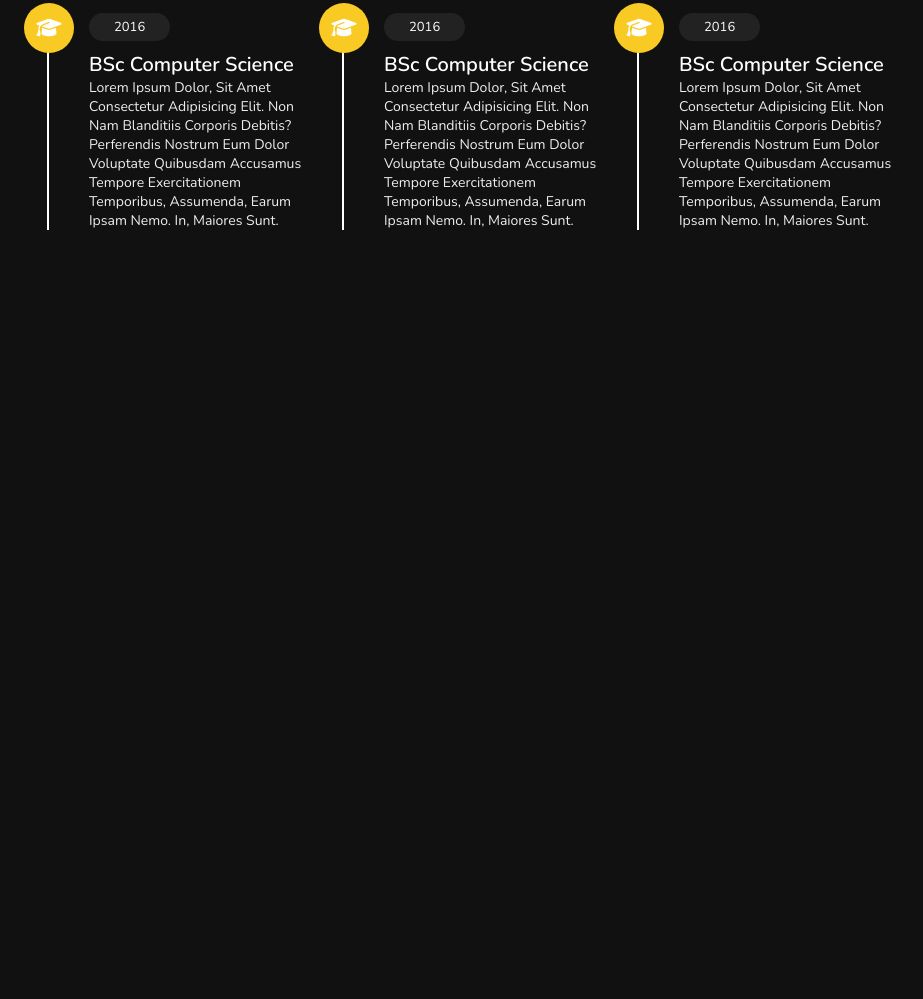
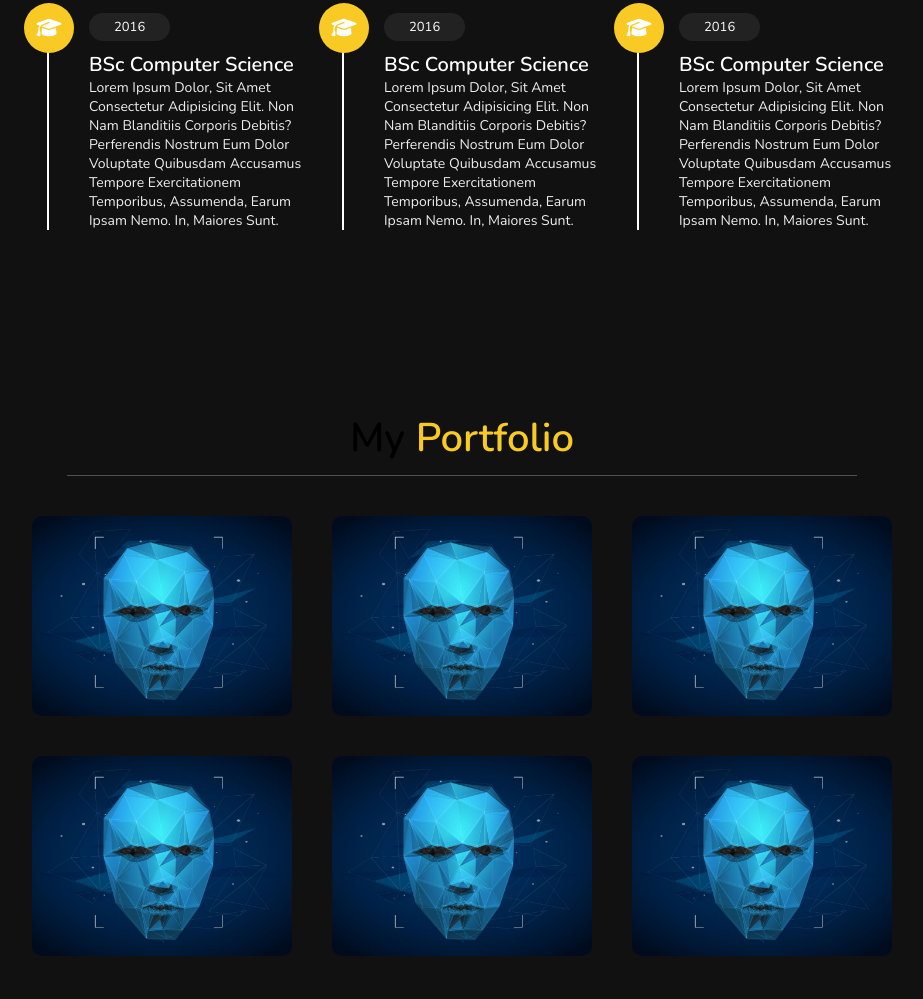
Before and after one commit to ShocK-100/Portfolio, a plain HTML site: page index.html in a window 1280 px wide. Shown: the part 2009-3008 px from the top of the page, without its empty margins (353-1276 px from the left). Before the commit the page ends 2400 px from the top, so only its background shows below. Drawn offline with nearby package versions, Linux system fonts and the light colour scheme.

Commit message:
portfolio section - done!

```diff
--- a/css/styles.css
+++ b/css/styles.css
@@ -278,6 +278,33 @@ header .navbar ul li a:hover {
   color: #fff;
   background: var(--yellow);
 }
+
+.portfolio .box-container {
+  display: flex;
+  align-items: center;
+  justify-content: center;
+  flex-wrap: wrap;
+  padding: 2rem 0;
+}
+
+.portfolio .box-container .box {
+  height: 20rem;
+  width: 26rem;
+  border-radius: 1rem;
+  margin: 2rem;
+  overflow: hidden;
+  cursor: pointer;
+}
+
+.portfolio .box-container .box img {
+  height: 100%;
+  width: 100%;
+  object-fit: cover;
+}
+
+.portfolio .box-container .box:hover img {
+  transform: scale(1.2);
+}
 /* media queries */
 
 @media (max-width: 1200px) {
@@ -330,4 +357,8 @@ header .navbar ul li a:hover {
   .education .box-container .box {
     width: 100%;
   }
+
+  .portfolio .box-container .box {
+    width: 100%;
+  }
 }
--- a/index.html
+++ b/index.html
@@ -163,6 +163,32 @@
     </section>
     <!-- education section ends -->
 
+    <!-- portfolio starts here -->
+    <section class="portfolio" id="portfolio">
+      <h1 class="heading">my <span>portfolio</span></h1>
+      <div class="box-container">
+        <div class="box">
+          <img src="images/face-recognition.jpg" alt="" />
+        </div>
+        <div class="box">
+          <img src="images/face-recognition.jpg" alt="" />
+        </div>
+        <div class="box">
+          <img src="images/face-recognition.jpg" alt="" />
+        </div>
+        <div class="box">
+          <img src="images/face-recognition.jpg" alt="" />
+        </div>
+        <div class="box">
+          <img src="images/face-recognition.jpg" alt="" />
+        </div>
+        <div class="box">
+          <img src="images/face-recognition.jpg" alt="" />
+        </div>
+      </div>
+    </section>
+    <!-- portfolio ends here -->
+
     <script
       src="https://cdnjs.cloudflare.com/ajax/libs/jquery/3.6.1/jquery.min.js"
       integrity="sha512-aVKKRRi/Q/YV+4mjoKBsE4x3H+BkegoM/em46NNlCqNTmUYADjBbeNefNxYV7giUp0VxICtqdrbqU7iVaeZNXA=="
```
Also changed, not shown: images/face-recognition.jpg (added).
